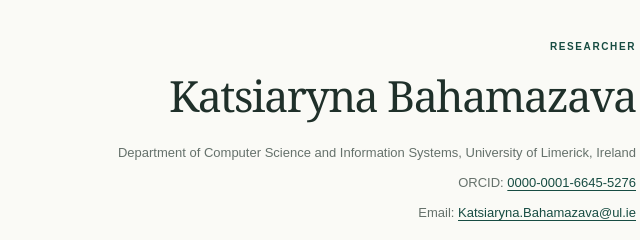
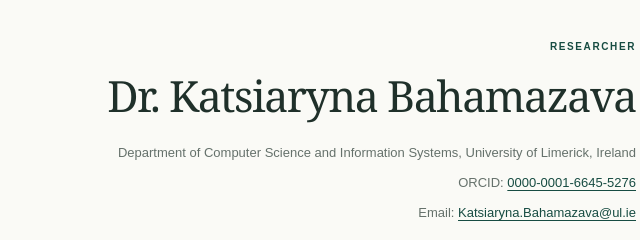
Before and after one commit to katsiaryna-bahamazava/xfair-med-website, a plain HTML site: page index.html in a window 1280 px wide. Shown: the part 5520-5760 px from the top of the page, 588-1228 px from the left. Drawn offline with Linux system fonts and the light colour scheme.

Commit message:
Add Dr. title before researcher name

```diff
--- a/index.html
+++ b/index.html
@@ -110,7 +110,7 @@
     <section class="researcher-section" id="researcher" aria-labelledby="researcher-title">
       <div class="container researcher-inner">
         <p class="eyebrow">RESEARCHER</p>
-        <h2 id="researcher-title">Katsiaryna Bahamazava</h2>
+        <h2 id="researcher-title">Dr. Katsiaryna Bahamazava</h2>
         <p>Department of Computer Science and Information Systems, University of Limerick, Ireland</p>
         <p>ORCID: <a href="https://orcid.org/0000-0001-6645-5276" target="_blank" rel="noopener noreferrer">0000-0001-6645-5276</a></p>
         <p>Email: <a href="mailto:Katsiaryna.Bahamazava@ul.ie">Katsiaryna.Bahamazava@ul.ie</a></p>
```
